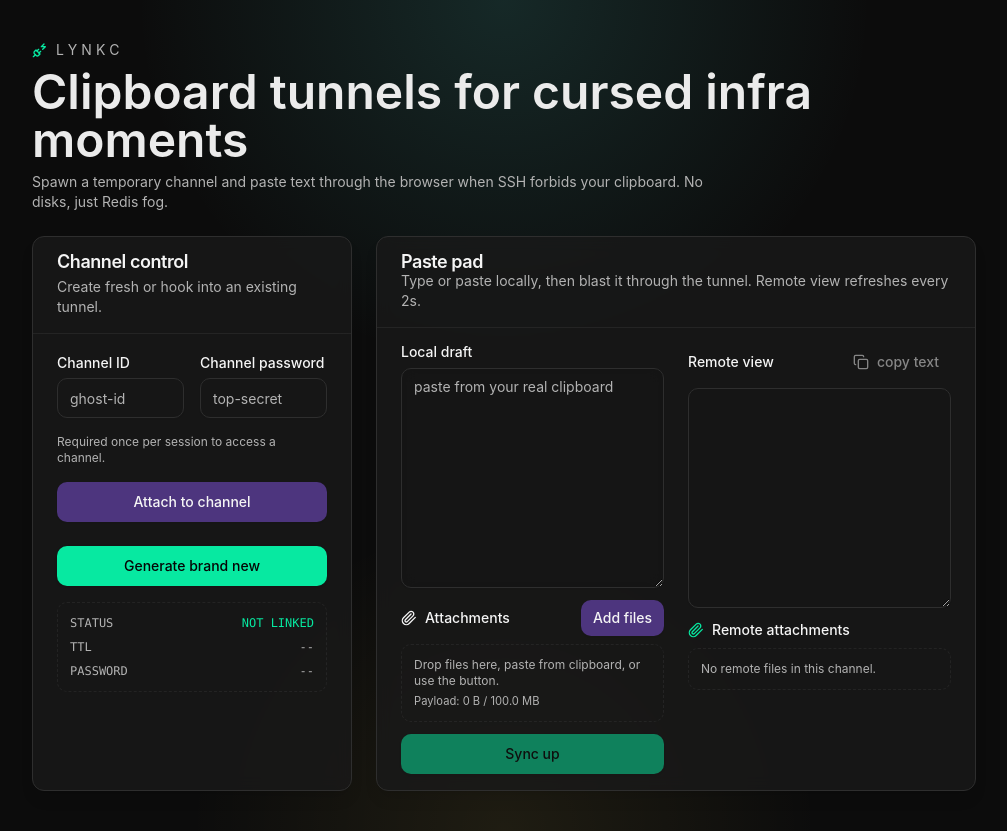
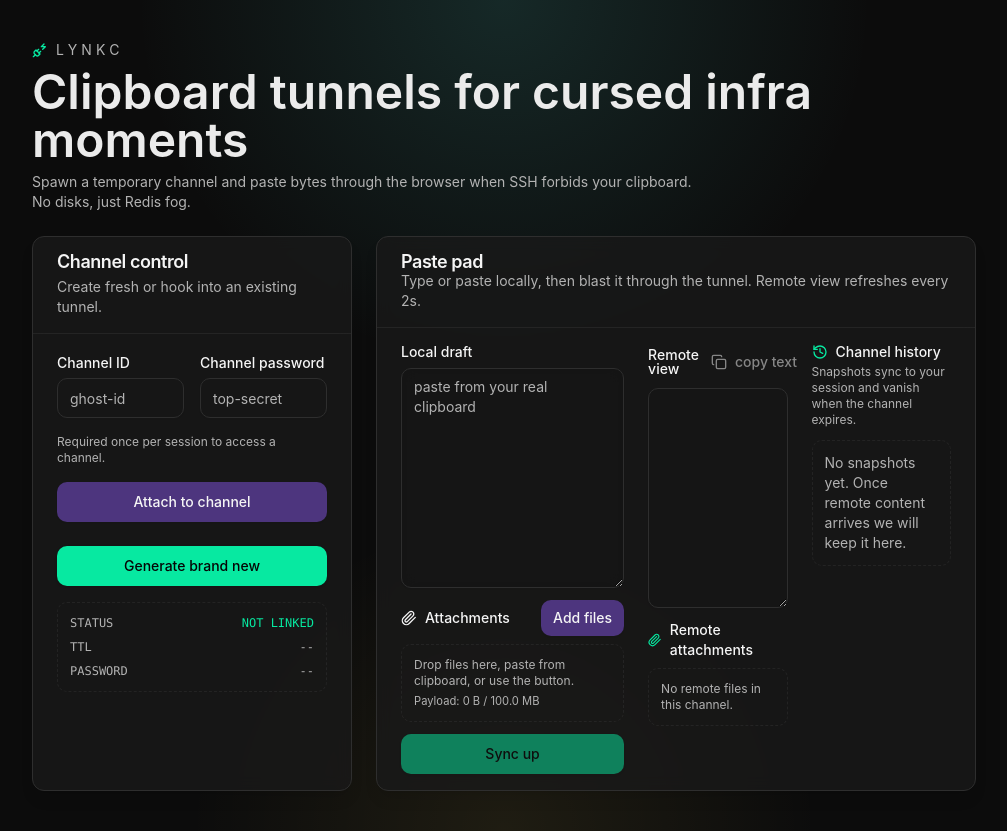
Before and after one commit to mohr-cai/lynkc, a React (Vite) app in the folder frontend/: page / in a window 1280 px wide. Shown: the whole page, without its empty margins (136-1143 px from the left). Built offline with nearby package versions, Linux system fonts and the light colour scheme.

Commit message:
feat: add channel history

```diff
--- a/frontend/src/features/channel/ChannelShell.tsx
+++ b/frontend/src/features/channel/ChannelShell.tsx
@@ -5,6 +5,7 @@ import { useChannelController } from "./hooks";
 import { ChannelPad } from "./ChannelPad";
 import { ChannelSidebar } from "./ChannelSidebar";
 import { RemotePanel } from "./RemotePanel";
+import { HistoryPanel } from "./HistoryPanel";
 
 export function ChannelShell() {
   const controller = useChannelController();
@@ -20,7 +21,7 @@ export function ChannelShell() {
           Clipboard tunnels for cursed infra moments
         </h1>
         <p className="max-w-2xl text-sm text-muted-foreground">
-          Spawn a temporary channel and paste text through the browser when SSH forbids your clipboard. No disks, just
+          Spawn a temporary channel and paste bytes through the browser when SSH forbids your clipboard. No disks, just
           Redis fog.
         </p>
       </header>
@@ -52,7 +53,7 @@ export function ChannelShell() {
               </CardDescription>
             </div>
           </CardHeader>
-          <CardContent className="grid gap-6 md:grid-cols-2">
+          <CardContent className="grid gap-6 md:grid-cols-[minmax(0,1.6fr)_minmax(0,1fr)_minmax(0,1fr)]">
             <ChannelPad
               localContent={controller.localContent}
               onLocalContentChange={controller.setLocalContent}
@@ -80,6 +81,11 @@ export function ChannelShell() {
               onCopyFile={controller.handleCopyFile}
               onDownloadFile={controller.handleDownloadFile}
             />
+            <HistoryPanel
+              entries={controller.history}
+              isLocked={controller.requiresPassword}
+              onSelectEntry={controller.handleApplyHistoryEntry}
+            />
           </CardContent>
         </Card>
       </section>
--- /dev/null
+++ b/frontend/src/features/channel/HistoryPanel.tsx
@@ -0,0 +1,122 @@
+import { useEffect, useMemo, useState } from "react";
+import { Clock, History as HistoryIcon, Paperclip } from "lucide-react";
+
+import { Label } from "@/components/ui/label";
+import { formatBytes } from "@/lib/files";
+
+import { ChannelHistoryEntry } from "./hooks";
+
+interface HistoryPanelProps {
+  entries: ChannelHistoryEntry[];
+  isLocked: boolean;
+  onSelectEntry: (entryId: string) => void;
+}
+
+function formatDuration(seconds: number) {
+  if (seconds <= 0) {
+    return "expired";
+  }
+  if (seconds < 60) {
+    return `${seconds}s`;
+  }
+  const minutes = Math.floor(seconds / 60);
+  const remainderSeconds = seconds % 60;
+  if (minutes < 60) {
+    return `${minutes}m ${remainderSeconds.toString().padStart(2, "0")}s`;
+  }
+  const hours = Math.floor(minutes / 60);
+  const remainderMinutes = minutes % 60;
+  return `${hours}h ${remainderMinutes}m`;
+}
+
+export function HistoryPanel({ entries, isLocked, onSelectEntry }: HistoryPanelProps) {
+  const [now, setNow] = useState(() => Date.now());
+
+  const timeFormatter = useMemo(
+    () =>
+      new Intl.DateTimeFormat(undefined, {
+        hour: "2-digit",
+        minute: "2-digit",
+        second: "2-digit",
+      }),
+    []
+  );
+
+  useEffect(() => {
+    if (typeof window === "undefined") {
+      return;
+    }
+    if (!entries.length) {
+      return;
+    }
+
+    const intervalId = window.setInterval(() => setNow(Date.now()), 1000);
+    return () => window.clearInterval(intervalId);
+  }, [entries.length]);
+
+  return (
+    <div className="flex flex-col gap-3">
+      <div className="space-y-1">
+        <Label className="flex items-center gap-2">
+          <HistoryIcon className="h-4 w-4 text-primary" /> Channel history
+        </Label>
+        <p className="text-xs text-muted-foreground">Snapshots sync to your session and vanish when the channel expires.</p>
+      </div>
+      <div className="space-y-2 rounded-md border border-dashed border-border/60 p-3">
+        {isLocked ? (
+          <p className="text-sm text-muted-foreground">Unlock the channel with its password to capture history again.</p>
+        ) : entries.length === 0 ? (
+          <p className="text-sm text-muted-foreground">No snapshots yet. Once remote content arrives we will keep it here.</p>
+        ) : (
+          <ul className="space-y-2 text-sm">
+            {entries.map((entry) => {
+              const trimmed = entry.text.trim();
+              const hasText = trimmed.length > 0;
+              const preview = hasText ? (trimmed.length > 160 ? `${trimmed.slice(0, 160)}…` : trimmed) : null;
+              const totalSize = entry.files.reduce((sum, file) => sum + (file.size || 0), 0);
+              const attachmentsSummary = entry.files.length
+                ? `${entry.files.length} file${entry.files.length > 1 ? "s" : ""} · ${formatBytes(totalSize)}`
+                : "No files";
+              const secondsRemaining = entry.expiresAt ? Math.max(0, Math.round((entry.expiresAt - now) / 1000)) : null;
+              const expiresLabel = secondsRemaining === null ? null : formatDuration(secondsRemaining);
+              const isExpiringSoon = typeof secondsRemaining === "number" && secondsRemaining > 0 && secondsRemaining <= 30;
+
+              return (
+                <li key={entry.id}>
+                  <button
+                    type="button"
+                    onClick={() => onSelectEntry(entry.id)}
+                    className="w-full rounded-md border border-border/60 bg-background/70 p-3 text-left transition hover:border-primary/70 hover:bg-primary/5 focus:outline-none focus:ring-2 focus:ring-primary/60"
+                  >
+                    <div className="flex items-center justify-between text-[0.7rem] uppercase tracking-wide text-muted-foreground">
+                      <span className="inline-flex items-center gap-1">
+                        <Clock className="h-3 w-3" />
+                        {timeFormatter.format(entry.createdAt)}
+                      </span>
+                      {expiresLabel ? (
+                        <span className={isExpiringSoon ? "text-destructive" : undefined}>{expiresLabel}</span>
+                      ) : (
+                        <span>no ttl</span>
+                      )}
+                    </div>
+                    <div className="mt-2 text-sm">
+                      {preview ? (
+                        <p className="text-foreground">{preview}</p>
+                      ) : (
+                        <p className="text-muted-foreground">Remote text was empty.</p>
+                      )}
+                    </div>
+                    <div className="mt-3 flex items-center gap-2 text-xs text-muted-foreground">
+                      <Paperclip className="h-3 w-3" />
+                      {attachmentsSummary}
+                    </div>
+                  </button>
+                </li>
+              );
+            })}
+          </ul>
+        )}
+      </div>
+    </div>
+  );
+}
--- a/frontend/src/features/channel/hooks.ts
+++ b/frontend/src/features/channel/hooks.ts
@@ -6,6 +6,8 @@ import { base64ToBlob, CHANNEL_BYTE_LIMIT, formatBytes } from "@/lib/files";
 
 const POLL_INTERVAL_MS = 2000;
 const SESSION_STORAGE_KEY_PREFIX = "lynkc-channel-password:";
+const HISTORY_RETENTION_CHECK_INTERVAL_MS = 1000;
+const MAX_HISTORY_ENTRIES = 20;
 
 function generateId() {
   if (typeof crypto !== "undefined" && "randomUUID" in crypto) {
@@ -13,6 +15,14 @@ function generateId() {
   }
   return `${Date.now()}-${Math.random().toString(16).slice(2)}`;
 }
+
+export type ChannelHistoryEntry = {
+  id: string;
+  text: string;
+  files: ChannelFile[];
+  createdAt: number;
+  expiresAt: number | null;
+};
 
 async function readFileAsChannelFile(file: File): Promise<ChannelFile> {
   const dataUrl = await new Promise<string>((resolve, reject) => {
@@ -40,11 +50,14 @@ export function useChannelController() {
   const [channelPasswordInput, setChannelPasswordInput] = useState("");
   const [localContent, setLocalContent] = useState("");
   const [localFiles, setLocalFiles] = useState<ChannelFile[]>([]);
+  const [history, setHistory] = useState<ChannelHistoryEntry[]>([]);
   const [status, setStatus] = useState<string>("not linked");
   const [error, setError] = useState<string | null>(null);
   const [isDragging, setIsDragging] = useState(false);
   const fileInputRef = useRef<HTMLInputElement | null>(null);
   const textEncoder = useMemo(() => new TextEncoder(), []);
+  const lastSnapshotRef = useRef<string | null>(null);
+  const channelExpiresAtRef = useRef<number | null>(null);
 
   const queryClient = useQueryClient();
 
@@ -106,8 +119,11 @@ export function useChannelController() {
       setChannelPasswordInput("");
       setLocalContent("");
       setLocalFiles([]);
+      setHistory([]);
       setStatus(nextStatus ?? "not linked");
       setError(nextError ?? null);
+      lastSnapshotRef.current = null;
+      channelExpiresAtRef.current = null;
 
       if (typeof window !== "undefined") {
         const params = new URLSearchParams(window.location.search);
@@ -146,6 +162,112 @@ export function useChannelController() {
   const remoteContent = channelQuery.data?.text ?? "";
   const remoteFiles = channelQuery.data?.files ?? [];
   const ttlSeconds = channelQuery.data?.ttl_seconds ?? null;
+
+  useEffect(() => {
+    if (ttlSeconds === null) {
+      channelExpiresAtRef.current = null;
+      setHistory((prev) => {
+        if (prev.length === 0) {
+          return prev;
+        }
+        return prev.map((entry) => (entry.expiresAt === null ? entry : { ...entry, expiresAt: null }));
+      });
+      return;
+    }
+
+    const nextExpiresAt = Date.now() + ttlSeconds * 1000;
+    const previousExpiresAt = channelExpiresAtRef.current;
+    channelExpiresAtRef.current = nextExpiresAt;
+
+    if (previousExpiresAt === null || nextExpiresAt > previousExpiresAt) {
+      setHistory((prev) => {
+        if (prev.length === 0) {
+          return prev;
+        }
+        return prev.map((entry) => ({ ...entry, expiresAt: nextExpiresAt }));
+      });
+    }
+  }, [ttlSeconds]);
+
+  useEffect(() => {
+    if (!channelId || !channelPassword) {
+      return;
+    }
+
+    if (!channelQuery.data) {
+      return;
+    }
+
+    const now = Date.now();
+    const normalizedText = channelQuery.data.text ?? "";
+    const rawFiles = channelQuery.data.files ?? [];
+    const signature = JSON.stringify({
+      text: normalizedText,
+      files: rawFiles.map((file) => `${file.id}:${file.size}:${file.data_base64}`),
+    });
+
+    if (lastSnapshotRef.current === signature) {
+      return;
+    }
+
+    lastSnapshotRef.current = signature;
+
+    const expiresAt = channelExpiresAtRef.current ?? (ttlSeconds !== null ? now + ttlSeconds * 1000 : null);
+
+    setHistory((prev) => {
+      const pruned = prev.filter((entry) => entry.expiresAt === null || entry.expiresAt > now);
+      const latest = pruned[0];
+      if (
+        latest &&
+        latest.text === normalizedText &&
+        latest.files.length === rawFiles.length &&
+        latest.files.every((file, index) => {
+          const counterpart = rawFiles[index];
+          return (
+            file.id === counterpart.id &&
+            file.size === counterpart.size &&
+            file.data_base64 === counterpart.data_base64 &&
+            file.name === counterpart.name &&
+            file.mime_type === counterpart.mime_type
+          );
+        })
+      ) {
+        return pruned;
+      }
+
+      const nextEntry: ChannelHistoryEntry = {
+        id: generateId(),
+        text: normalizedText,
+        files: rawFiles.map((file) => ({ ...file })),
+        createdAt: now,
+        expiresAt,
+      };
+
+      const nextHistory = [nextEntry, ...pruned];
+      if (nextHistory.length > MAX_HISTORY_ENTRIES) {
+        return nextHistory.slice(0, MAX_HISTORY_ENTRIES);
+      }
+      return nextHistory;
+    });
+  }, [channelId, channelPassword, channelQuery.data, ttlSeconds]);
+
+  useEffect(() => {
+    if (typeof window === "undefined") {
+      return;
+    }
+
+    const intervalId = window.setInterval(() => {
+      const now = Date.now();
+      setHistory((prev) => {
+        const next = prev.filter((entry) => entry.expiresAt === null || entry.expiresAt > now);
+        return next.length === prev.length ? prev : next;
+      });
+    }, HISTORY_RETENTION_CHECK_INTERVAL_MS);
+
+    return () => {
+      window.clearInterval(intervalId);
+    };
+  }, []);
 
   const computeBytes = useCallback(
     (textValue: string, filesValue: ChannelFile[]) => {
@@ -217,6 +339,18 @@ export function useChannelController() {
 
   useEffect(() => {
     if (!channelId) {
+      setHistory([]);
+      lastSnapshotRef.current = null;
+      channelExpiresAtRef.current = null;
+      return;
+    }
+
+    setHistory([]);
+    lastSnapshotRef.current = null;
+  }, [channelId]);
+
+  useEffect(() => {
+    if (!channelId) {
       setChannelPassword(null);
       setChannelPasswordInput("");
       return;
@@ -232,6 +366,19 @@ export function useChannelController() {
       setChannelPasswordInput(stored);
     }
   }, [channelId, channelPassword, readStoredPassword]);
+
+  useEffect(() => {
+    if (!channelId) {
+      return;
+    }
+
+    if (channelPassword) {
+      return;
+    }
+
+    setHistory([]);
+    lastSnapshotRef.current = null;
+  }, [channelId, channelPassword]);
 
   useEffect(() => {
     if (!channelId) {
@@ -488,6 +635,21 @@ export function useChannelController() {
     updateChannelMutation,
   ]);
 
+  const handleApplyHistoryEntry = useCallback(
+    (entryId: string) => {
+      const entry = history.find((item) => item.id === entryId);
+      if (!entry) {
+        return;
+      }
+
+      setError(null);
+      setLocalContent(entry.text);
+      setLocalFiles(entry.files.map((file) => ({ ...file })));
+      setStatus("loaded snapshot from history");
+    },
+    [history, setError, setLocalContent, setLocalFiles, setStatus]
+  );
+
   const handleCopyRemote = useCallback(async () => {
     if (!remoteContent || !channelPassword) return;
     try {
@@ -655,12 +817,14 @@ export function useChannelController() {
     localFiles,
     remoteContent,
     remoteFiles,
+    history,
     requiresPassword: !!channelId && !channelPassword,
     bytesUsed,
     channelByteLimit: CHANNEL_BYTE_LIMIT,
     handleCreateChannel,
     handleJoinChannel,
     handleSync,
+    handleApplyHistoryEntry,
     handleCopyRemote,
     handleCopyFile,
     handleDownloadFile,
```
Also changed, not shown: 2 other files (tests, documents, lock files or other folders).
